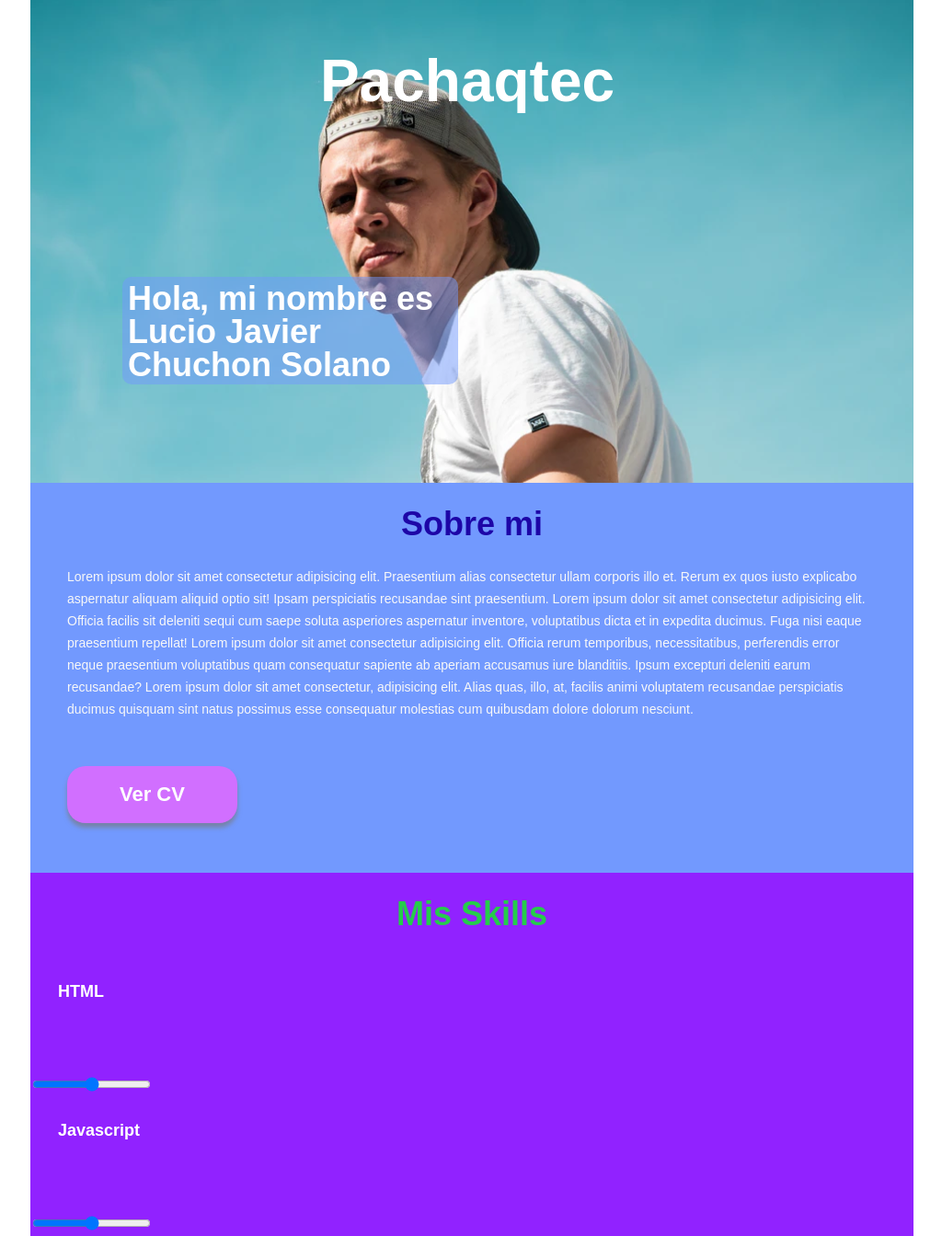
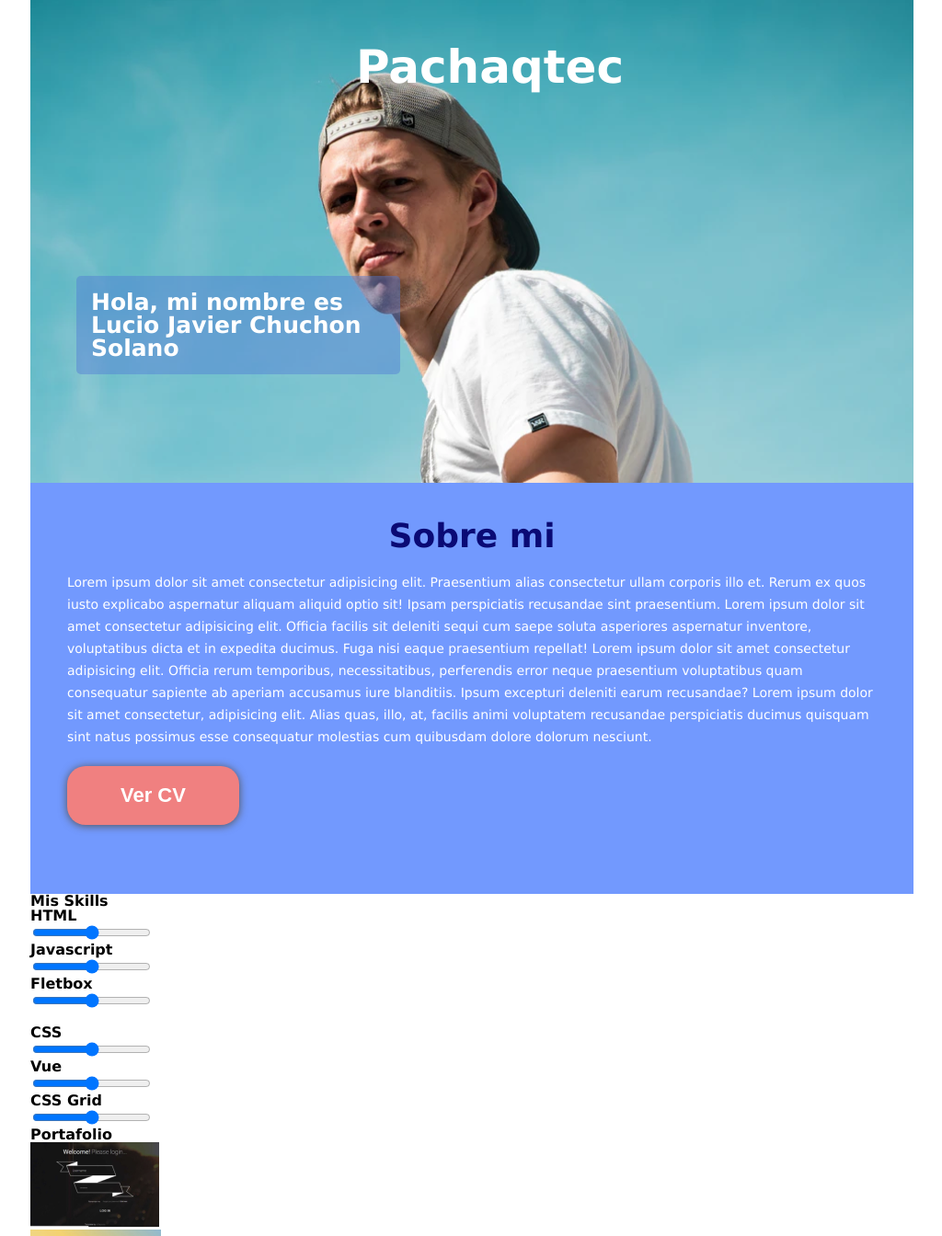
Before and after one commit to javiando/hackaton4, a plain HTML site: page index.html in a window 1280 px wide. Shown: the top 1344 px of the page at 92% size, without its empty margins (127-1151 px from the left). Drawn offline with Linux system fonts and the light colour scheme.

Commit message:
modificaciones a intro y aboutme

```diff
--- a/styles/main.css
+++ b/styles/main.css
@@ -1,154 +1,69 @@
-* {
-  width: 960px 100% max-content;
-
-  box-sizing: border-box;
-
-  position: relative;
-  font-family: Arial, Helvetica, sans-serif;
-  font-style: normal;
-  font-weight: bold;
-}
-.intro {
-  box-sizing: border-box;
-  width: 960px;
-  height: 525px;
-  margin: auto;
-}
-.about,
-.skills,
-.portfolio,
-.clients,
-.contact {
-  box-sizing: border-box;
-  width: 960px;
-  height: 424px;
+main{
+  max-width: 960px;
+  width: 100%;
   margin: auto;
 }
 
-.banner {
-  width: 960px 100%;
-  height: 525px;
-  position: relative;
-  text-align: center;
+html{
+  font-family: 'Lucida Sans', 'Lucida Sans Regular', 'Lucida Grande', 'Lucida Sans Unicode', Geneva, Verdana, sans-serif;
+  font-style: normal;
+  font-weight: bold;
+
 }
+/*intro*/
+.intro{
+ position: relative;
+  display: block;
+}
+.intro img{
+  display: block;
+}
+.intro h1{
+  position: absolute;
+  top: 48px;
+  left: 353.92px;
+  margin: 0;
+  color: white;
+  font-size: 50px;
 
-h1 {
+}
+.intro h2{
+  position: absolute;
+  font-size: 25px;
   color: white;
-  font-size: 64px;
-  position: absolute;
-  top: 56px;
-  left: 314.922px;
-  z-index: 999;
+  padding: 16px;
+  top: 300px;
+  left: 50px;
+  width: 320px;
+  background-color: rgba(80, 122, 212, 0.452);
+  border-radius: 5px;
 }
-
-.hello {
-  color: white;
-  font-size: 36px;
-  text-align: initial;
-  background-color: rgba(114, 153, 254, 0.5);
-  border-radius: 10px;
-  padding: 6px;
-  width: 365px;
-  height: 117px;
-  position: absolute;
-  top: 301px;
-  left: 100px;
-  z-index: 999;
-}
-.about {
-  position: relative;
-  background-color: #7299fe;
-}
-
-h2 {
-  text-align: center;
-  font-size: 36px;
-  padding: 27px;
-}
-.aboutme {
-  color: #1d06a7;
-}
-p {
-  font-family: Arial;
-  font-style: normal;
-  font-weight: normal;
-  font-size: 14px;
-  color: #f8f8f8;
-  line-height: 24px;
-  padding: 0px 40px 10px 40px;
-}
-.seecv {
-  background-color: #d16fff;
-  color: white;
-  font-size: 22px;
-  padding: 18px 57px;
-  border-radius: 20px;
-  margin: 40px;
-  box-shadow: 0px 5px 5px rgba(121, 118, 118, 0.637);
-  border: none;
-}
-/*MIS SKILLS*/
-.skills {
-  position: relative;
-  background-color: #9122ff;
-}
-.myskills {
-  color: #26cc4b;
-}
-h4 {
-  font-size: 18px;
+/*sobremi*/
+.about{
+  background-color: #7299FE;
+  padding: 40px;
   color: white;
 }
-.html,
-.js,
-.fbox,
-.css,
-.vue,
-.cssgrid {
-  margin: 30px;
-  height: 70px;
-  width: 400px;
+.about h2{
+  text-align: center;
+  padding: 0px 0px 20px 0px;
+  font-size: 36px;
+  color: rgb(10, 10, 117);
 }
-
-/*PORTAFOLIO*/
-.portfolio {
-  position: relative;
-  background-color: #ffd233;
-}
-.portfolio h2 {
-  color: #00ad84;
-  padding: 50px;
-}
-.portfolio figure{
-    margin: 48px;
-    display: inline;
-}
-
-/*CLIENTES*/
-.clients {
-  position: relative;
-  background-color: #3f4e62;
-  width: 960px;
-  height: 258px;
-}
-.clients h2 {
-  color: #adff28;
-  padding: 40px;
-}
-.clients figure{
-
-    margin: 24px;
-    display: inline;
+.about p{
+  font-size: 14px;
+  line-height: 24px;
+  font-weight: initial;
 
 }
-
-/*CONTACTO*/
-.contact {
-  position: relative;
-  background-color: #1687a0;
-  width: 960px;
-  height: 578px;
+.about button{
+  margin: 20px 0px 35px 0px;
+  padding: 19px 58px;
+  border-radius: 20px;
+  background-color: lightcoral;
+  color: inherit;
+  font-size: 22px;
+  font-weight: inherit;
+  border: none;
+  box-shadow: 0px 1px 10px rgb(83, 82, 82);
 }
-.contact h2 {
-  color: #ff1b1b;
-}
```
Also changed, not shown: index.html (+6 -0 lines).
